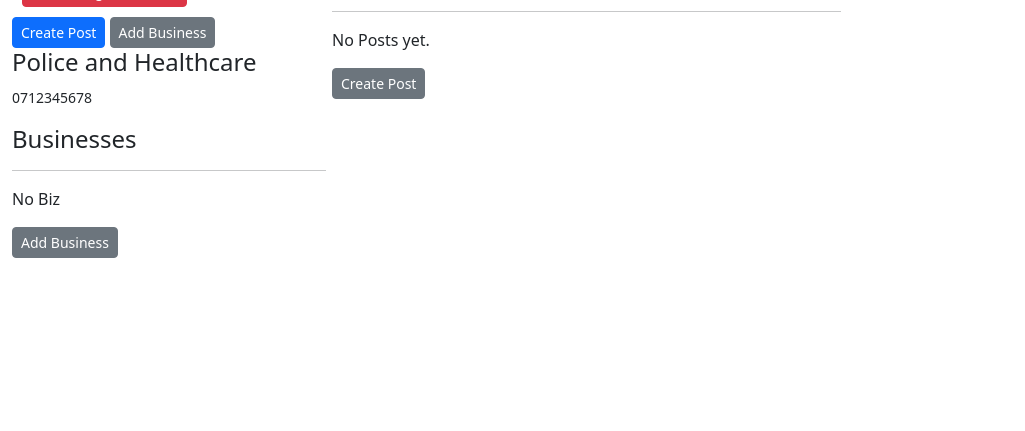
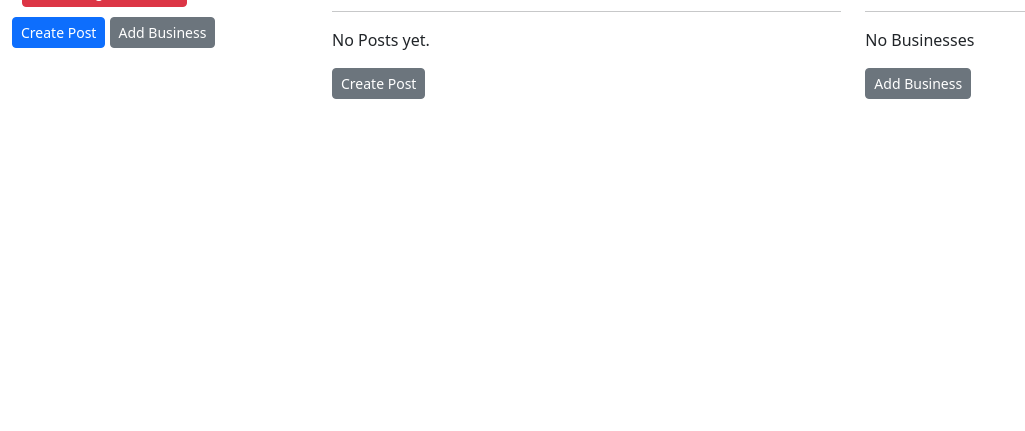
Before and after one commit to aust1inn/neighbourhood, a Django app: template area/templates/areas/hood.html in a window 1280 px wide. Shown: the part 369-800 px from the top of the page, without its empty margins (0-1025 px from the left). Run offline with Django 3.2, Linux system fonts and the light colour scheme; the template is opened without the code that fills it, so the values that code supplies are empty; some libraries are stand-ins or nearby versions.

Commit message:
adjusts the columns in the hood page

```diff
--- a/area/templates/areas/hood.html
+++ b/area/templates/areas/hood.html
@@ -21,8 +21,7 @@
       <br>
       <a class="btn btn-sm btn-primary" href="">Create Post</a>
       <a class="btn btn-sm btn-secondary" href="">Add Business</a>
-      <h4>Police and Healthcare</h4>
-      <p><small>0712345678</small></p>
+
     </div>
 
     <div class="col-5">
@@ -55,7 +54,6 @@
     </div>
 
 
-  </div>
   <div class="col-3">
     <h4>Businesses</h4>
     <hr>
@@ -76,7 +74,7 @@
     {% endfor %}
     <div>
       {% else %}
-      <p>No Biz</p>
+      <p>No Businesses</p>
       <a class="btn btn-sm btn-secondary" href="">Add Business</a>
       {% endif %}
     </div>
```
